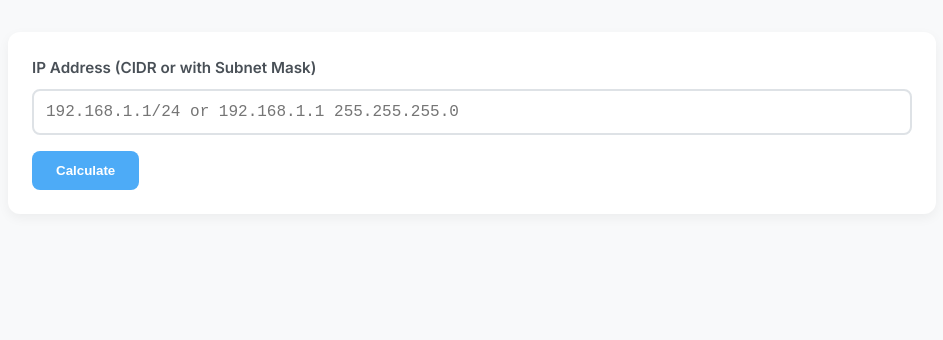
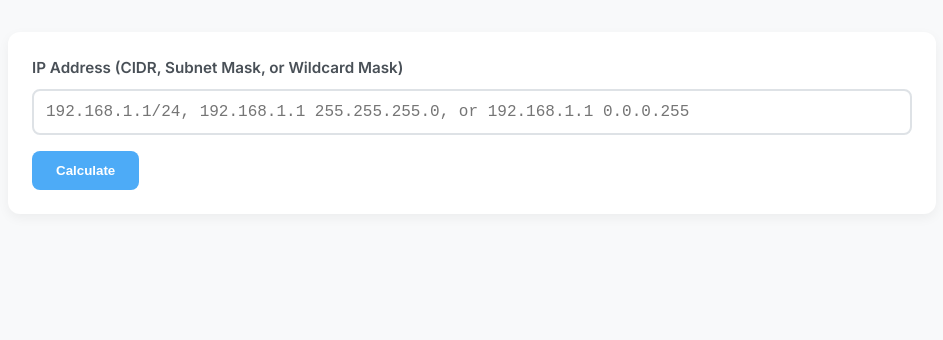
Before and after one commit to badgerttl/ipcalc, a Flask app: page / in a window 1280 px wide. Shown: the part 83-423 px from the top of the page, without its empty margins (168-1111 px from the left). Run offline with Flask 3, Linux system fonts and the light colour scheme.

Commit message:
add wildcard mask

```diff
--- a/app.py
+++ b/app.py
@@ -22,11 +22,12 @@ PAGES_BEFORE_AFTER = 10
 # Helper functions
 # ------------------------------------------------------------------
 def parse_input(input_str):
-    """Parse input that can be either CIDR notation or IP with subnet mask.
+    """Parse input that can be CIDR notation, IP with subnet mask, or IP with wildcard mask.
 
     Accepts:
     - CIDR notation: 192.168.1.1/24
     - IP with subnet mask: 192.168.1.1 255.255.255.0
+    - IP with wildcard mask: 192.168.1.1 0.0.0.255
     """
     if not input_str:
         return None
@@ -38,12 +39,26 @@ def parse_input(input_str):
         if "/" in input_str:
             return ipaddress.IPv4Network(input_str, strict=False)
 
-        # Try to parse as IP with subnet mask (space-separated)
+        # Try to parse as IP with mask (space-separated)
         parts = input_str.split()
         if len(parts) == 2:
             ip_part = parts[0].strip()
             mask_part = parts[1].strip()
-            return ipaddress.IPv4Network(f"{ip_part}/{mask_part}", strict=False)
+
+            # First, try to parse as subnet mask (default behavior)
+            try:
+                return ipaddress.IPv4Network(f"{ip_part}/{mask_part}", strict=False)
+            except (ValueError, ipaddress.AddressValueError):
+                # If that fails, try to parse as wildcard mask
+                try:
+                    wildcard = ipaddress.IPv4Address(mask_part)
+                    # Convert wildcard mask to subnet mask: subnet = 255.255.255.255 - wildcard
+                    subnet_int = 0xFFFFFFFF - int(wildcard)
+                    subnet_mask = ipaddress.IPv4Address(subnet_int)
+                    # Use the subnet mask to create the network
+                    return ipaddress.IPv4Network(f"{ip_part}/{subnet_mask}", strict=False)
+                except (ValueError, ipaddress.AddressValueError):
+                    return None
 
         # If single value, default to /32
         return ipaddress.IPv4Network(f"{input_str}/32", strict=False)
@@ -307,4 +322,4 @@ def index():
 # Run only when executed directly (python app.py)
 # ------------------------------------------------------------------
 if __name__ == "__main__":
-    app.run(host="127.0.0.1", port=5001, debug=False)
+    app.run(host="0.0.0.0", port=5001, debug=False)
--- a/docker-compose.yml
+++ b/docker-compose.yml
@@ -3,13 +3,13 @@ version: '3.9'
 services:
   web:
     build: .
-    container_name: ipcalc
+    container_name: subnet-calc
     restart: unless-stopped
     ports:
-      - "5001:5001"
+      - "127.0.0.1:5001:5001"
     volumes:
       - .:/app
     environment:
       - FLASK_APP=app.py
       - FLASK_ENV=production
-    command: flask run --host=127.0.0.1 --port=5001
+    command: flask run --host=0.0.0.0 --port=5001
--- a/templates/index.html
+++ b/templates/index.html
@@ -34,8 +34,8 @@
 
     <form method="POST" class="input-form" id="calc-form">
       <div class="input-group">
-        <label for="cidr">IP Address (CIDR or with Subnet Mask)</label>
-        <input type="text" id="cidr" name="cidr" placeholder="192.168.1.1/24 or 192.168.1.1 255.255.255.0" value="{{ cidr }}" required />
+        <label for="cidr">IP Address (CIDR, Subnet Mask, or Wildcard Mask)</label>
+        <input type="text" id="cidr" name="cidr" placeholder="192.168.1.1/24, 192.168.1.1 255.255.255.0, or 192.168.1.1 0.0.0.255" value="{{ cidr }}" required />
       </div>
       <input type="hidden" id="page-input" name="page" value="" />
       <button type="submit" class="btn">Calculate</button>
```
Also changed, not shown: README.md.
